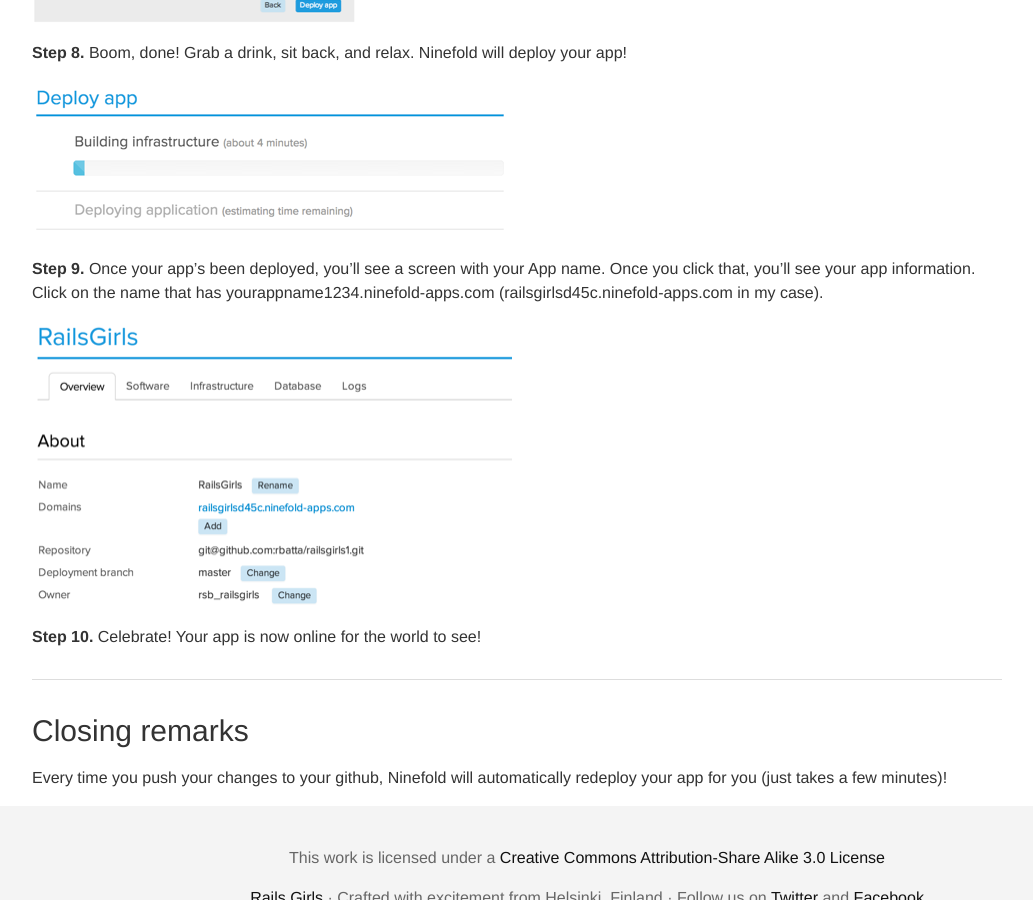
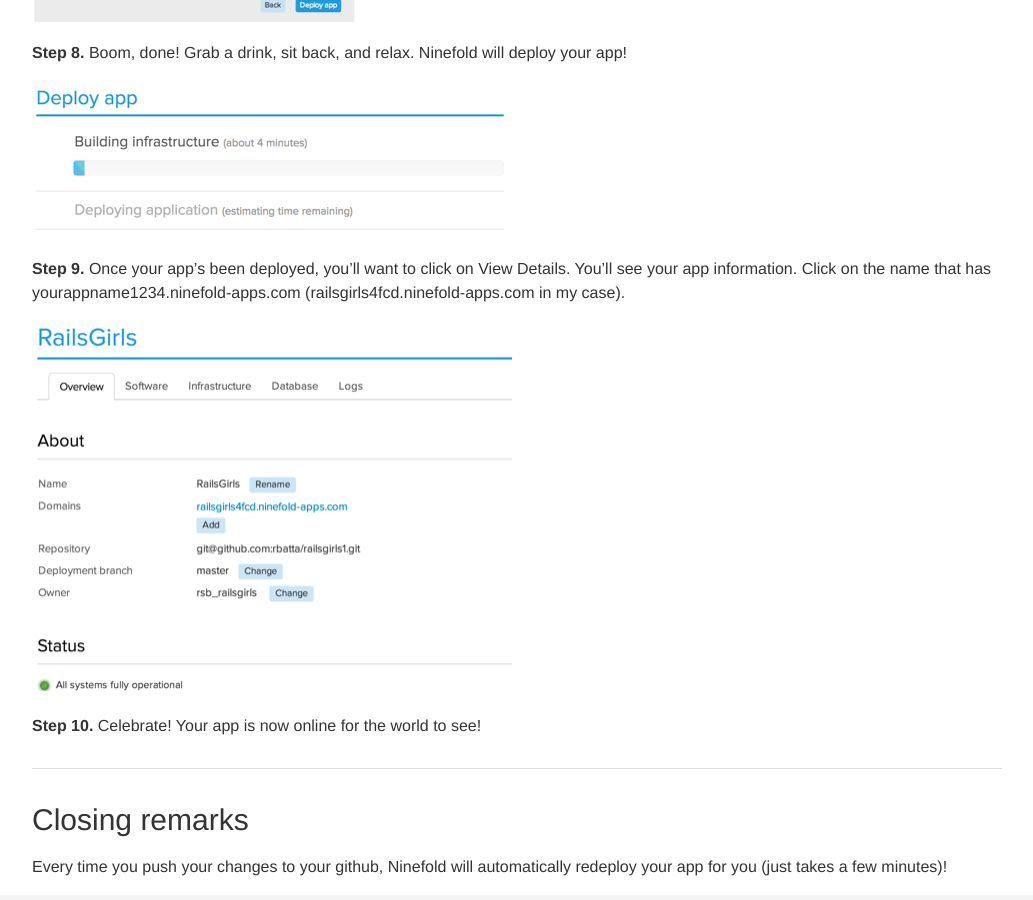
Before and after one commit to railsgirls/guides.railsgirls.com, a Jekyll site: the page built from _posts/2013-11-14-ninefold-deployment.markdown, in a window 1280 px wide and 900 px high, scrolled down 3958 px. Shown: the whole window, without its empty margins (53-1086 px from the left). Built offline with Jekyll 4.4.1, drawn with Linux system fonts in a browser that asks for light colours; nearby versions of some CDN libraries; Markdown is read by kramdown in place of the engine named in the settings.

Commit message:
Changed an image and corrected the URL for app

```diff
--- a/_posts/2013-11-14-ninefold-deployment.markdown
+++ b/_posts/2013-11-14-ninefold-deployment.markdown
@@ -89,9 +89,9 @@
 
 ![Light up the stage and deploy our apps like a champ-dle](/images/ninefold/boom_done.png)
 
-**Step 9.** Once your app's been deployed, you'll see a screen with your App name. Once you click that, you'll see your app information.  Click on the name that has yourappname1234.ninefold-apps.com (railsgirlsd45c.ninefold-apps.com in my case).
+**Step 9.** Once your app's been deployed, you'll want to click on View Details. You'll see your app information.  Click on the name that has yourappname1234.ninefold-apps.com (railsgirls4fcd.ninefold-apps.com in my case).
 
-![Ice ice baby, dat datadat dat da da](/images/ninefold/view_app2.png)
+![Ice ice baby, dat datadat dat da da](/images/ninefold/view_app.png)
 
 **Step 10.** Celebrate! Your app is now online for the world to see!
 
```
Also changed, not shown: images/ninefold/view_app.png (added).
